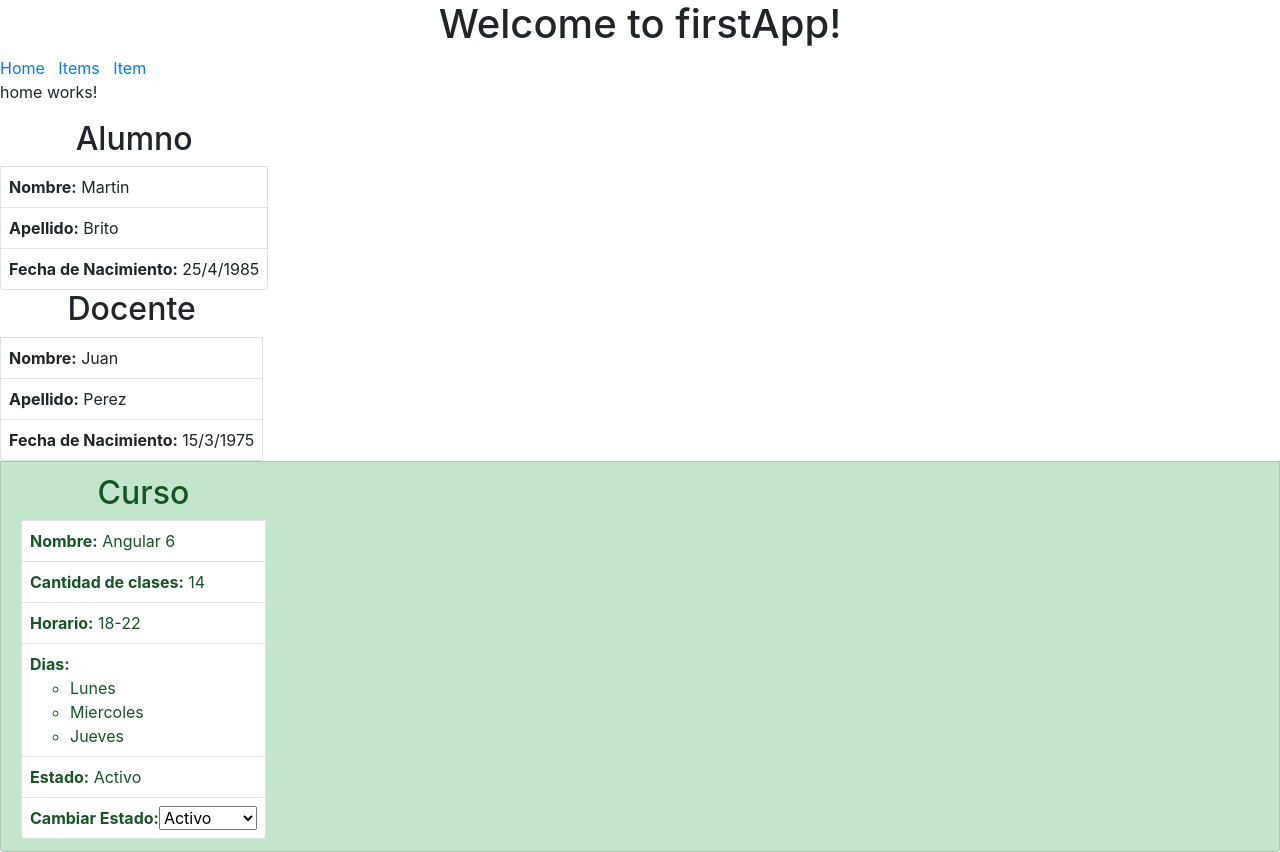
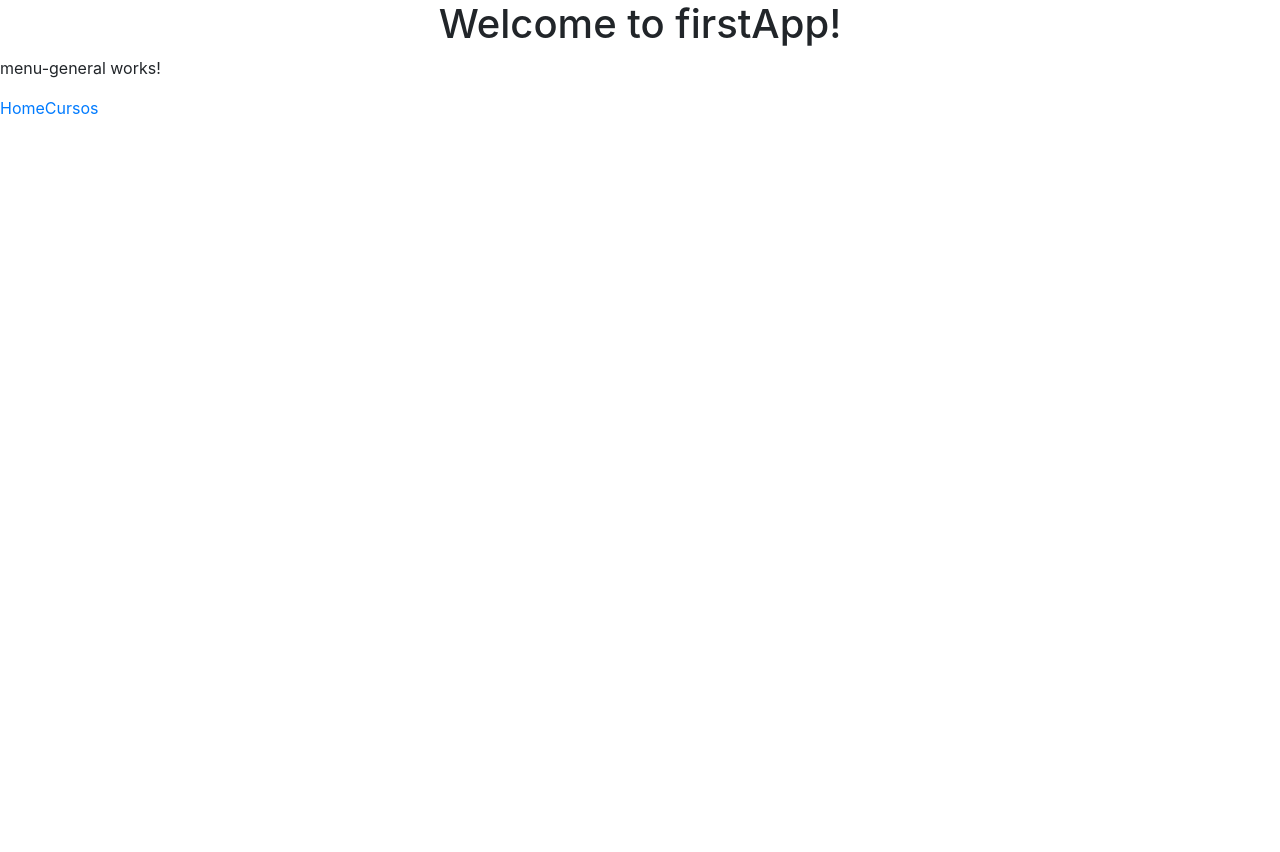
Before and after one commit to Eihwazzz/CursoAngular6, an Angular app: page / in a window 1280 px wide. Before the commit this address led to /#/home. After the commit the page ends 800 px from the top, so only its background shows below. Built offline with nearby package versions, Linux system fonts and the light colour scheme.

Commit message:
Se intenta mover modulos y componentes, ver como acceder al router link de cursos

```diff
--- a/src/app/app.component.html
+++ b/src/app/app.component.html
@@ -10,31 +10,14 @@
 
 <!-- Carga del servidor todo de nuevo-->
 <!--a href="home">Home</a>&nbsp;<a href="items">Items</a-->
-
-<a [routerLink]="['/home']">Home</a>
-&nbsp;
-<a [routerLink]="['/items']">Items</a>
-&nbsp;
-<a [routerLink]="['/items', 1]">Item</a>
+  <app-menu-general></app-menu-general>
 
   <router-outlet></router-outlet>
-<!--h2>Here are some links to help you start: </h2>
-<ul>
-  <li>
-    <h2><a target="_blank" rel="noopener" href="https://angular.io/tutorial">Tour of Heroes</a></h2>
-  </li>
-  <li>
-    <h2><a target="_blank" rel="noopener" href="https://github.com/angular/angular-cli/wiki">CLI Documentation</a></h2>
-  </li>
-  <li>
-    <h2><a target="_blank" rel="noopener" href="https://blog.angular.io/">Angular blog</a></h2>
-  </li>
-</ul-->
-
 <!--app-mi-componente [valor]="valorPadre"></app-mi-componente-->
-
+<!--
 <app-alumno [alumno]="unAlumno"></app-alumno>
 
 <app-docente [docente]="unDocente"></app-docente>
 
 <app-curso [curso]="unCurso" (cambioEstado)="cambiarEstado($event)"></app-curso>
+-->
--- /dev/null
+++ b/src/app/core-m/menu-general/menu-general.component.html
@@ -0,0 +1,19 @@
+<p>
+  menu-general works!
+</p>
+
+<a [routerLink]="['/']">Home</a>
+
+<a [routerLink]="['/cursos']">Cursos</a>
+
+<!--
+  Cursos
+  Alumnos
+  Docente
+-->
+<!--
+&nbsp;
+<a [routerLink]="['/cursos']">Cursos</a>
+&nbsp;
+<a [routerLink]="['/cursos', 1]">Curso</a>
+-->
--- /dev/null
+++ b/src/app/core-m/menu-general/menu-general.component.ts
@@ -0,0 +1,15 @@
+import { Component, OnInit } from '@angular/core';
+
+@Component({
+  selector: 'app-menu-general',
+  templateUrl: './menu-general.component.html',
+  styleUrls: ['./menu-general.component.css']
+})
+export class MenuGeneralComponent implements OnInit {
+
+  constructor() { }
+
+  ngOnInit() {
+  }
+
+}
--- a/src/app/curso-module/curso/curso.component.css
+++ b/src/app/curso-module/curso/curso.component.css
@@ -1,3 +1,8 @@
 :host{
 
 }
+/*
+ver :host( .activo)
+         ( .pendiente)
+         etc
+*/
```
Also changed, not shown: src/app/app.module.ts (+11 -9 lines), src/app/core-m/core-m.module.ts (added, +11 -0 lines), src/app/curso-module/curso-module.module.ts (+6 -2 lines), src/app/core-m/menu-general/menu-general.component.css (added), 2 other files (tests, documents, lock files or other folders).
